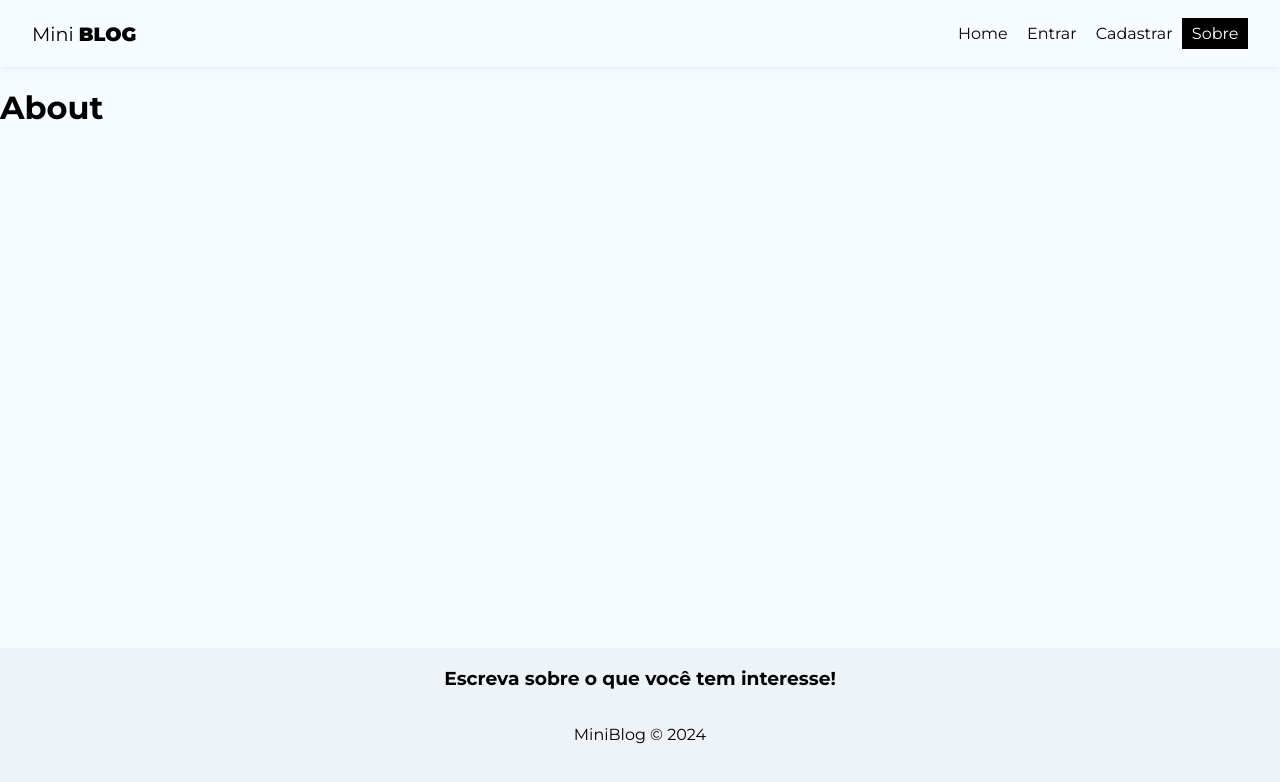
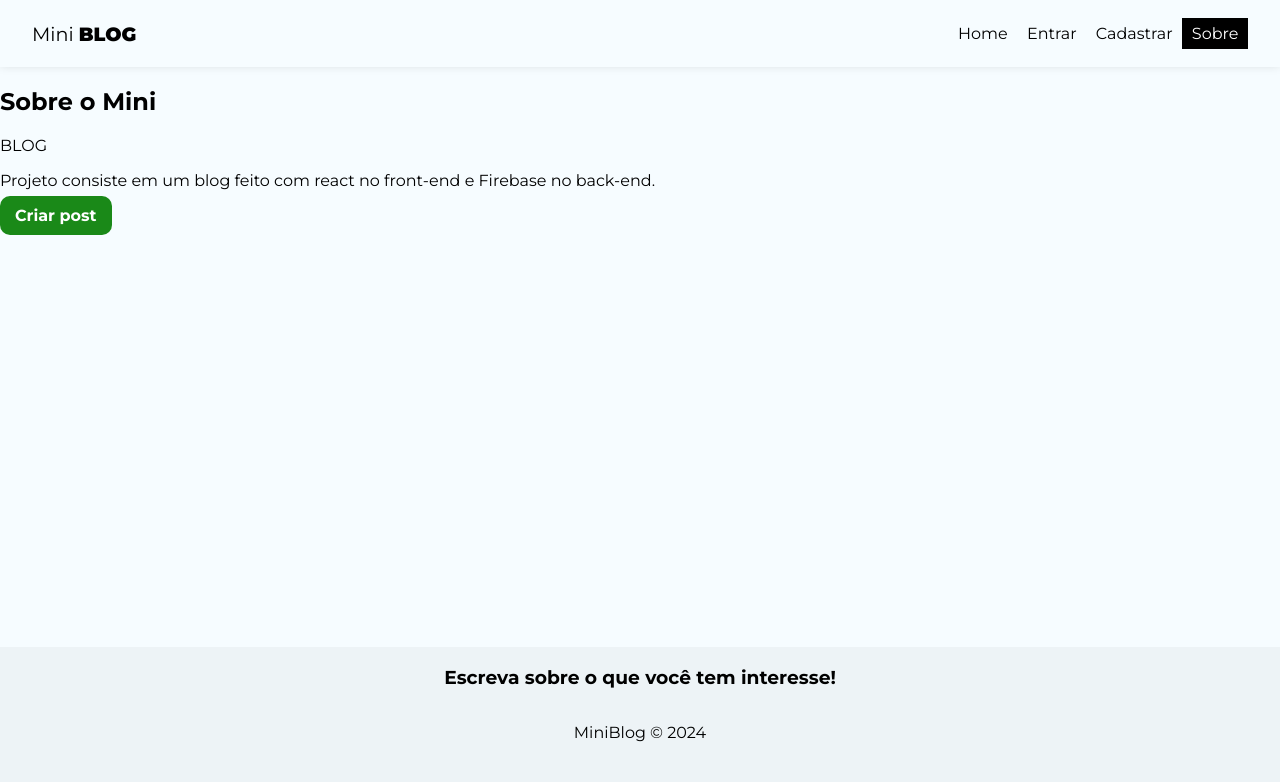
Before and after one commit to fariasraphael/miniblog-react, a React (Vite) app: page /about in a window 1280 px wide. Shown: the top 782 px of the page. Built offline with nearby package versions, Linux system fonts and the light colour scheme; no server answers.

Commit message:
start abutpage

```diff
--- a/src/pages/About/About.jsx
+++ b/src/pages/About/About.jsx
@@ -1,8 +1,17 @@
+import { Link } from "react-router-dom";
 import styles from "./About.module.css";
 const About = () => {
   return (
     <div>
-      <h1>About</h1>
+      <h2>Sobre o Mini </h2>
+      <span>BLOG</span>
+      <p>
+        Projeto consiste em um blog feito com react no front-end e Firebase no
+        back-end.
+      </p>
+      <Link to="/post/create" className="btn">
+        Criar post
+      </Link>
     </div>
   );
 };
```
